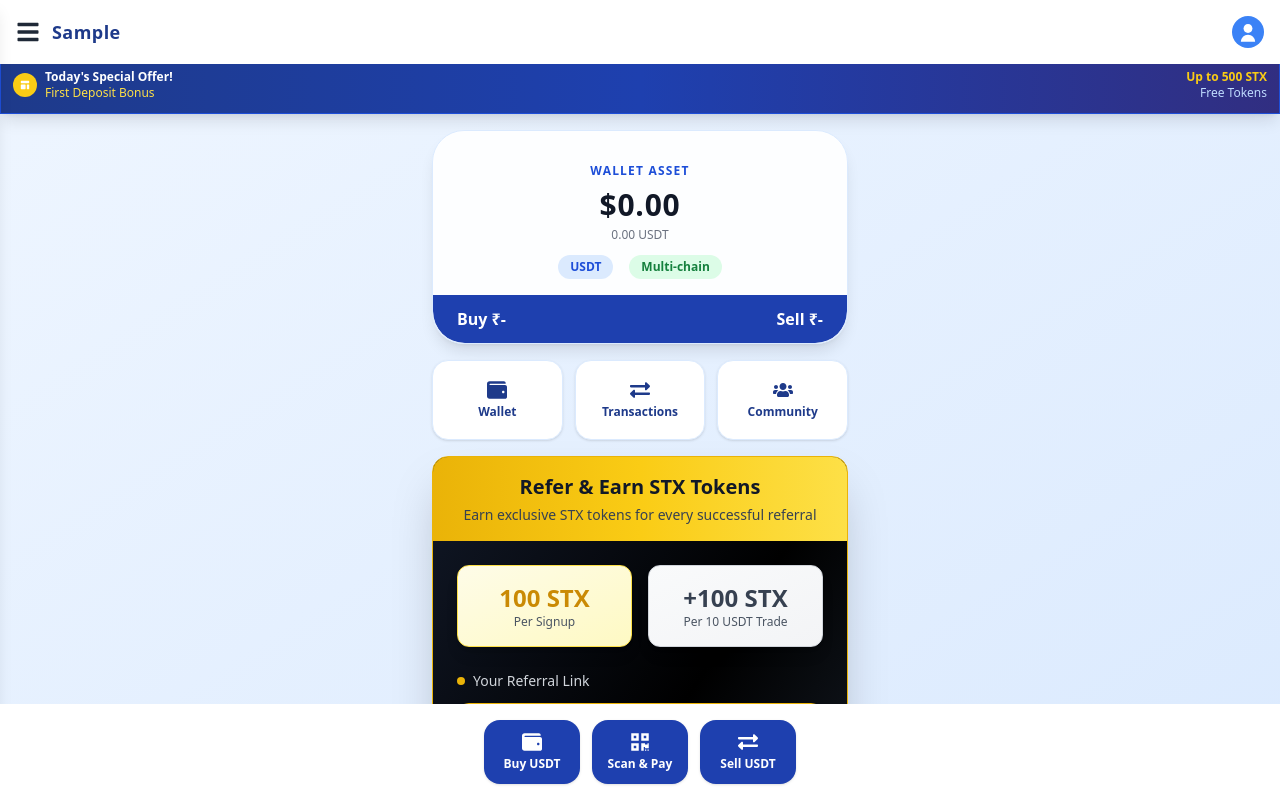
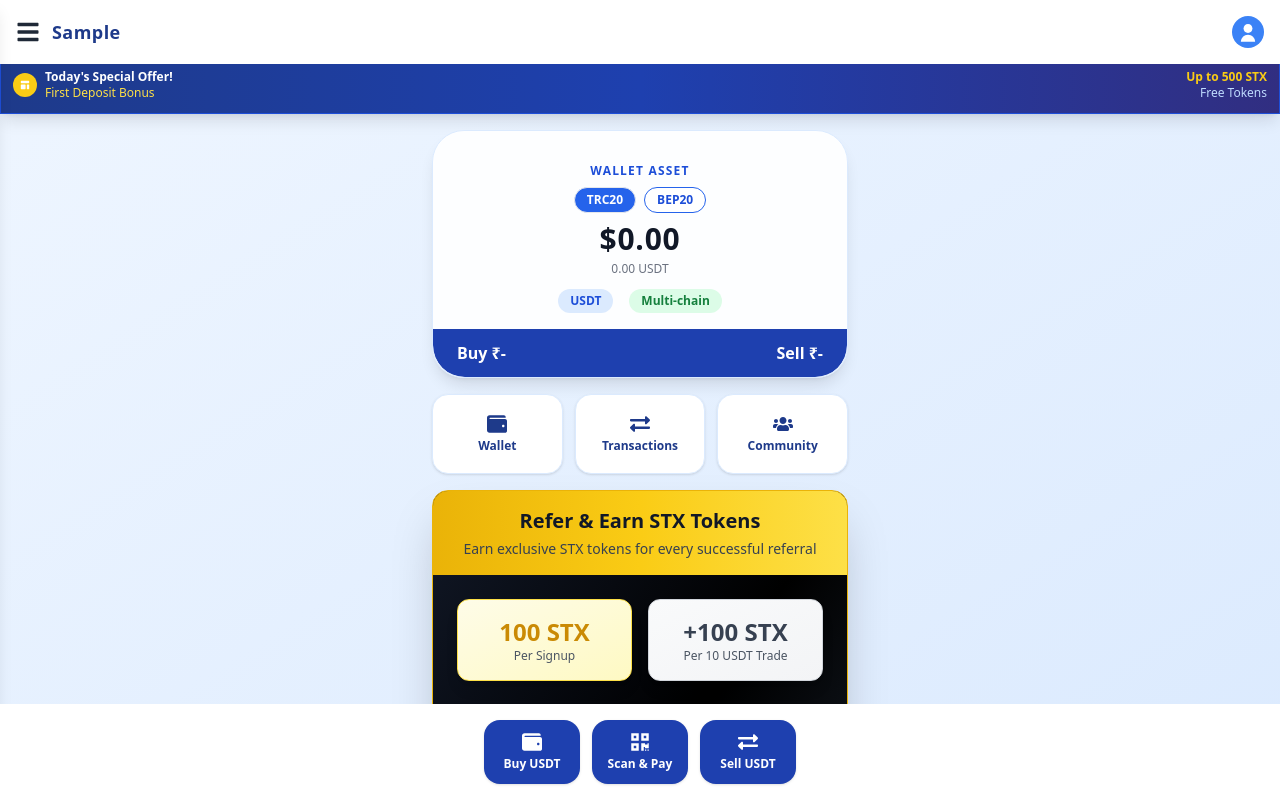
Before and after one commit to mohandhali/setupxpay-backend, a React (Create React App) app in the folder setupxpay-ui/: page /dashboard in a window 1280 px wide. Built offline with nearby package versions, Linux system fonts and the light colour scheme; sample sign-in values are in the browser's storage.

Commit message:
bep20 update10

```diff
--- a/setupxpay-ui/src/components/BuyUSDTModal.js
+++ b/setupxpay-ui/src/components/BuyUSDTModal.js
@@ -10,8 +10,8 @@ const BuyUSDTModal = ({ trc20Address, bep20Address, onClose, onPaymentSuccess })
   const [showSuccessPopup, setShowSuccessPopup] = useState(false);
   const [network, setNetwork] = useState("trc20");
 
-  // Use the correct BSC pool address for testnet
-  const getAddressForNetwork = () => (network === "bep20" ? "0xC7894a2f14a7d9002dECBac352450B167374467c" : trc20Address);
+  // Use the user's BEP20 address, not the pool address
+  const getAddressForNetwork = () => (network === "bep20" ? bep20Address : trc20Address);
 
   useEffect(() => {
     const fetchRate = async () => {
--- a/setupxpay-ui/src/components/Dashboard.js
+++ b/setupxpay-ui/src/components/Dashboard.js
@@ -188,26 +188,26 @@ const Dashboard = () => {
     return avatarOptions[avatarId] || avatarOptions.default;
   };
 
+  // Add network state to track selected network (default to 'bep20' if user has it, else 'trc20')
+  const [network, setNetwork] = useState(user?.bep20Address ? 'bep20' : 'trc20');
+
   useEffect(() => {
     if (user?.walletAddress || user?.bep20Address) {
       fetchBalance();
       fetchRates();
       fetchUSDTPrice();
-
-      // 🔄 Auto-refresh rates every 10 seconds
       const interval = setInterval(() => {
         fetchRates();
         fetchUSDTPrice();
       }, 10000);
+      return () => clearInterval(interval);
+    }
+  }, [user, network]);
 
-      return () => clearInterval(interval); // Cleanup on unmount
-    }
-  }, [user]);
-
-  // Updated fetchBalance to support BEP20 (BSC) and TRC20
+  // Updated fetchBalance to support BEP20 (BSC) and TRC20 based on selected network
   const fetchBalance = async () => {
     try {
-      let address = user.bep20Address || user.walletAddress;
+      let address = network === 'bep20' ? user.bep20Address : user.walletAddress;
       if (!address) return;
       const res = await fetch(`${CURRENT_CONFIG.BACKEND_URL}/get-balance/${address}`);
       const data = await res.json();
@@ -609,6 +609,19 @@ const Dashboard = () => {
         <div className="max-w-md mx-auto px-4 mt-4 animate-fadeIn">
           <div className="bg-white/90 shadow-lg border border-blue-100 rounded-3xl overflow-hidden flex flex-col items-center pt-8 pb-0 mb-2">
             <div className="text-xs font-semibold text-blue-700 mb-2 tracking-widest uppercase">Wallet Asset</div>
+            {/* Network Selector */}
+            <div className="flex gap-2 mb-2">
+              <button
+                className={`px-3 py-1 rounded-full text-xs font-semibold border ${network === 'trc20' ? 'bg-blue-600 text-white' : 'bg-white text-blue-700 border-blue-600'}`}
+                onClick={() => { setNetwork('trc20'); fetchBalance(); }}
+                disabled={!user.walletAddress}
+              >TRC20</button>
+              <button
+                className={`px-3 py-1 rounded-full text-xs font-semibold border ${network === 'bep20' ? 'bg-blue-600 text-white' : 'bg-white text-blue-700 border-blue-600'}`}
+                onClick={() => { setNetwork('bep20'); fetchBalance(); }}
+                disabled={!user.bep20Address}
+              >BEP20</button>
+            </div>
             <div className="flex flex-col items-center mb-1">
               <span className="text-3xl font-bold text-gray-900 tracking-wide">${(parseFloat(balance) * usdtPrice).toFixed(2)}</span>
               <div className="text-xs text-gray-500 mt-1">{parseFloat(balance).toFixed(2)} USDT</div>
@@ -836,7 +849,7 @@ const Dashboard = () => {
         />
       )}
       {showTransactionHistory && (
-        <TransactionHistory user={user} onClose={() => setShowTransactionHistory(false)} />
+        <TransactionHistory user={user} network={network} onClose={() => setShowTransactionHistory(false)} />
       )}
       {showProfile && (
         <Profile
--- a/setupxpay-ui/src/components/TransactionHistory.js
+++ b/setupxpay-ui/src/components/TransactionHistory.js
@@ -2,18 +2,18 @@ import React, { useEffect, useState } from "react";
 import { FaClock } from "react-icons/fa";
 import { CURRENT_CONFIG } from "../config/mainnet";
 
-const TransactionHistory = ({ user, onClose }) => {
+const TransactionHistory = ({ user, network, onClose }) => {
   const [transactions, setTransactions] = useState([]);
   const [expandedIdx, setExpandedIdx] = useState(null); // new for inline details
 
   useEffect(() => {
-    let address = user?.bep20Address || user?.walletAddress;
+    let address = network === 'bep20' ? user?.bep20Address : user?.walletAddress;
     if (!address) return;
     fetch(`${CURRENT_CONFIG.BACKEND_URL}/transactions?wallet=${address}`)
       .then((res) => res.json())
       .then((data) => setTransactions(data))
       .catch((err) => console.error("❌ Error fetching transactions:", err));
-  }, [user]);
+  }, [user, network]);
 
   const getFormattedDate = (tx) =>
     new Date(tx.timestamp || tx.createdAt).toLocaleString();
```
